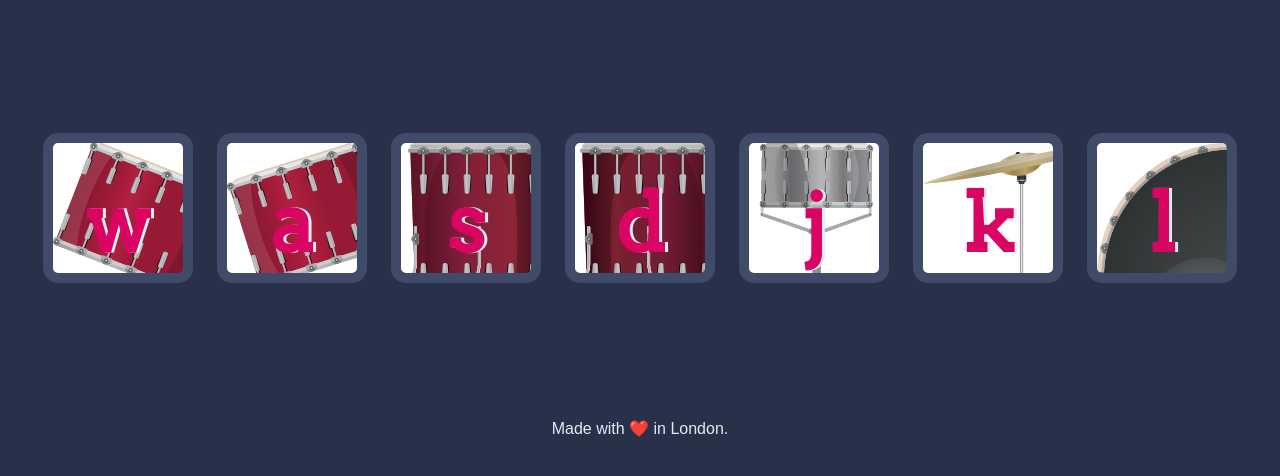
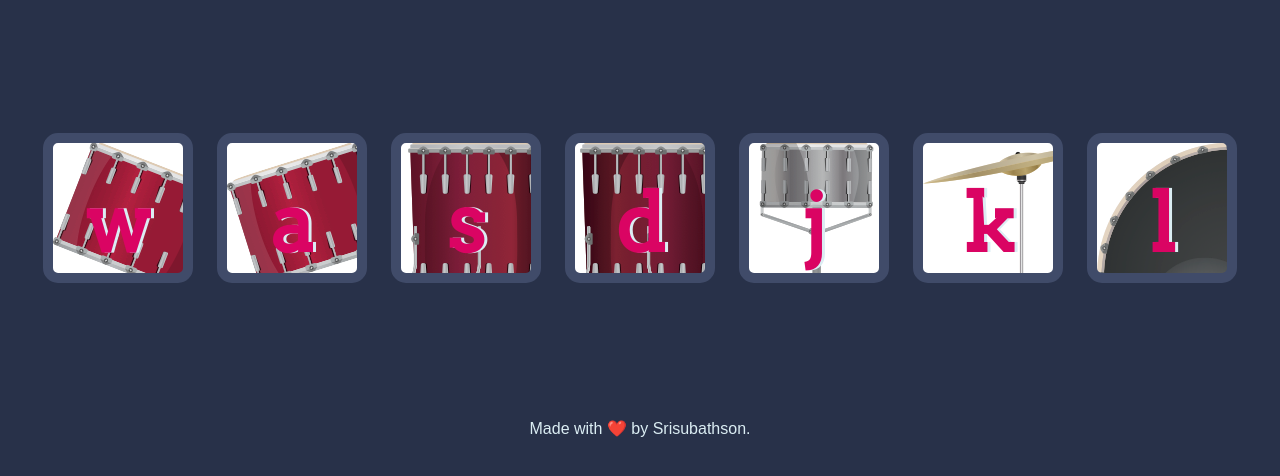
Before and after one commit to Srisubathson/DrumKit, a plain HTML site: page index.html in a window 1280 px wide. Shown: the part 156-632 px from the top of the page. Drawn offline with Linux system fonts and the light colour scheme.

Commit message:
added my name

```diff
--- a/index.html
+++ b/index.html
@@ -23,7 +23,7 @@
 
 <script src="index.js"></script>
   <footer>
-    Made with ❤️ in London.
+    Made with ❤️ by Srisubathson.
   </footer>
 </body>
 
```
